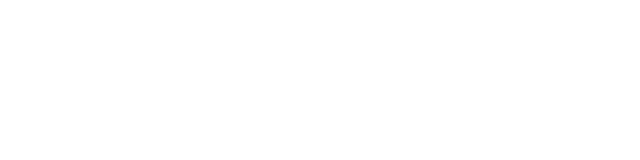
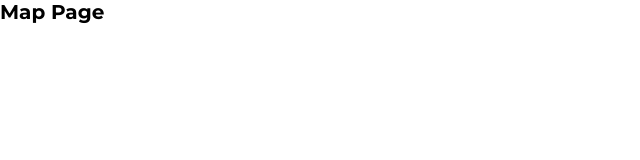
Before and after one commit to gmcotta/supimpa-web, a React (Create React App) app: page /map in a window 1280 px wide. Shown: the top 160 px of the page, without its empty margins (0-640 px from the left). Built offline with nearby package versions, Linux system fonts and the light colour scheme.

Commit message:
Adding map page

```diff
--- a/src/pages/HomePage/index.tsx
+++ b/src/pages/HomePage/index.tsx
@@ -210,7 +210,7 @@
               isClickToPauseDisabled
               ariaLabel="home page animation"
             />
-            <Link to="/">
+            <Link to="/map">
               Acessar
               <FiArrowRight />
             </Link>
--- a/src/pages/HomePage/styles.ts
+++ b/src/pages/HomePage/styles.ts
@@ -154,7 +154,8 @@
 
     &:hover {
       cursor: pointer;
-      background-color: ${darken(0.05, '#ffd666')};
+      background-color: var(--color-blue-lightest);
+      color: var(--color-blue-light);
       font-weight: 500;
     }
 
--- /dev/null
+++ b/src/pages/MapPage/index.tsx
@@ -0,0 +1,11 @@
+import React from 'react';
+
+const MapPage: React.FC = () => {
+  return (
+    <div>
+      <h1>Map Page</h1>
+    </div>
+  );
+};
+
+export default MapPage;
--- a/src/routes.tsx
+++ b/src/routes.tsx
@@ -2,12 +2,14 @@
 import { BrowserRouter, Switch, Route } from 'react-router-dom';
 
 import HomePage from './pages/HomePage';
+import MapPage from './pages/MapPage';
 
 const Routes: React.FC = () => {
   return (
     <BrowserRouter>
       <Switch>
         <Route path="/" exact component={HomePage} />
+        <Route path="/map" exact component={MapPage} />
       </Switch>
     </BrowserRouter>
   );
```
